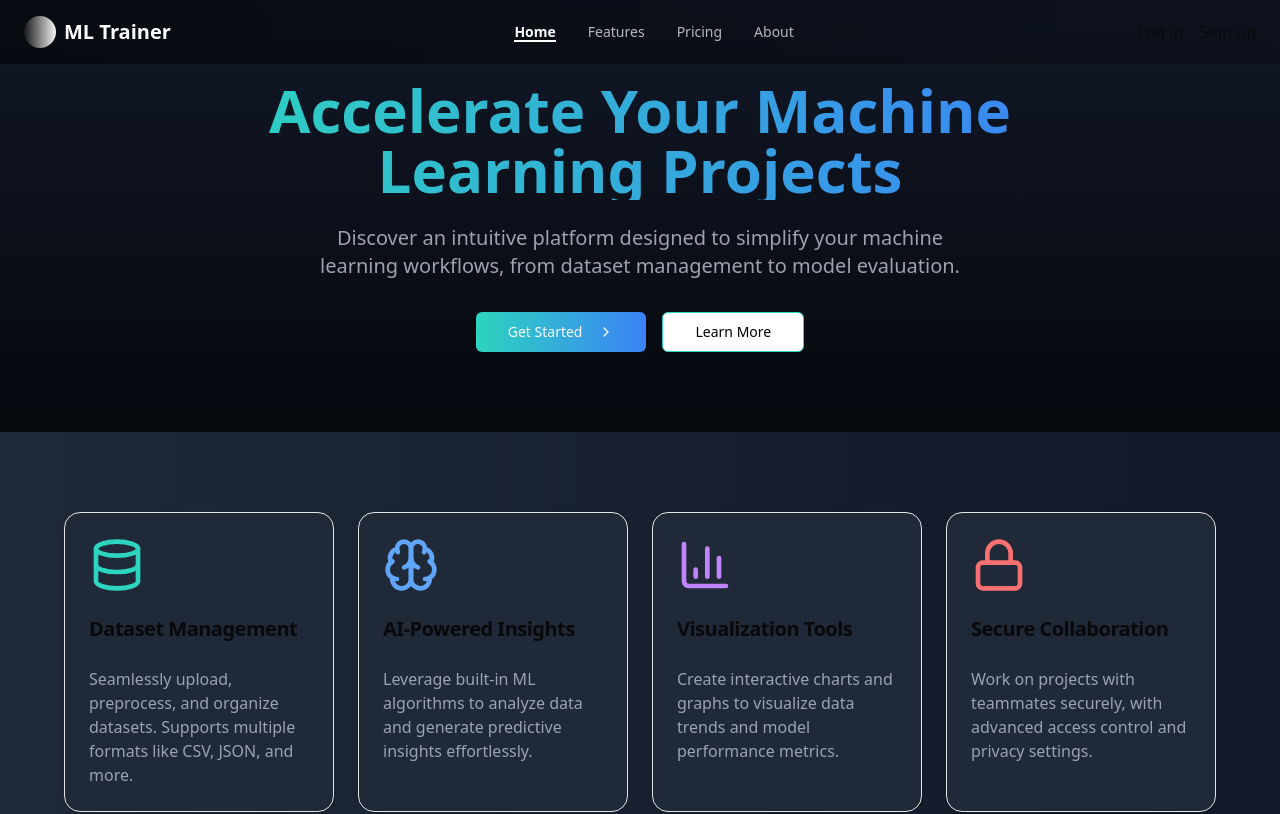
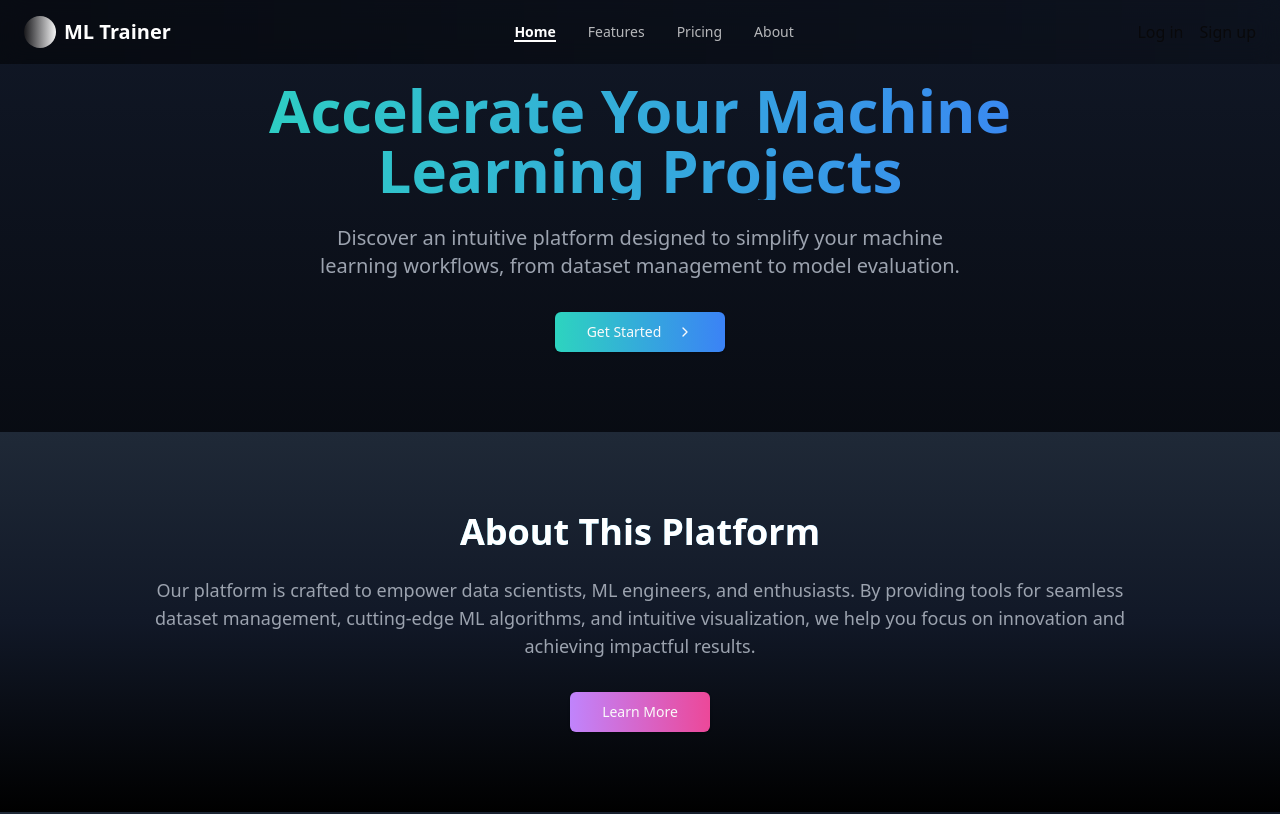
Before and after one commit to mouhsiiin/ModelCrafter-front, a React (Vite) app: page / in a window 1280 px wide. Shown: the top 814 px of the page. Built offline with nearby package versions, Linux system fonts and the light colour scheme.

Commit message:
Added About part in the landing Page

```diff
--- a/src/components/landing/landing.tsx
+++ b/src/components/landing/landing.tsx
@@ -23,7 +23,23 @@ export const LandingPage: React.FC = () => {
                 <ChevronRight className="ml-2 h-4 w-4" />
               </Button>
             </Link>
-            <Button size="lg" variant="outline" className="border-teal-400 hover:bg-teal-400/10 transition-all" style={{ color: 'black' }}>
+          </div>
+        </div>
+      </section>
+
+      {/* About Project Section */}
+      <section className="py-20 px-4 bg-gradient-to-b from-gray-800 via-gray-900 to-black">
+        <div className="container mx-auto max-w-5xl text-center">
+          <h2 className="text-4xl font-extrabold text-gradient mb-6 bg-clip-text bg-gradient-to-r from-teal-400 to-blue-500">
+            About This Platform
+          </h2>
+          <p className="text-lg text-gray-400 mb-8">
+            Our platform is crafted to empower data scientists, ML engineers, and enthusiasts.
+            By providing tools for seamless dataset management, cutting-edge ML algorithms, and intuitive visualization,
+            we help you focus on innovation and achieving impactful results.
+          </p>
+          <div className="flex flex-col sm:flex-row gap-4 justify-center">
+            <Button size="lg" className="bg-gradient-to-r from-purple-400 to-pink-500 hover:from-purple-300 hover:to-pink-400 transition-all">
               Learn More
             </Button>
           </div>
```
